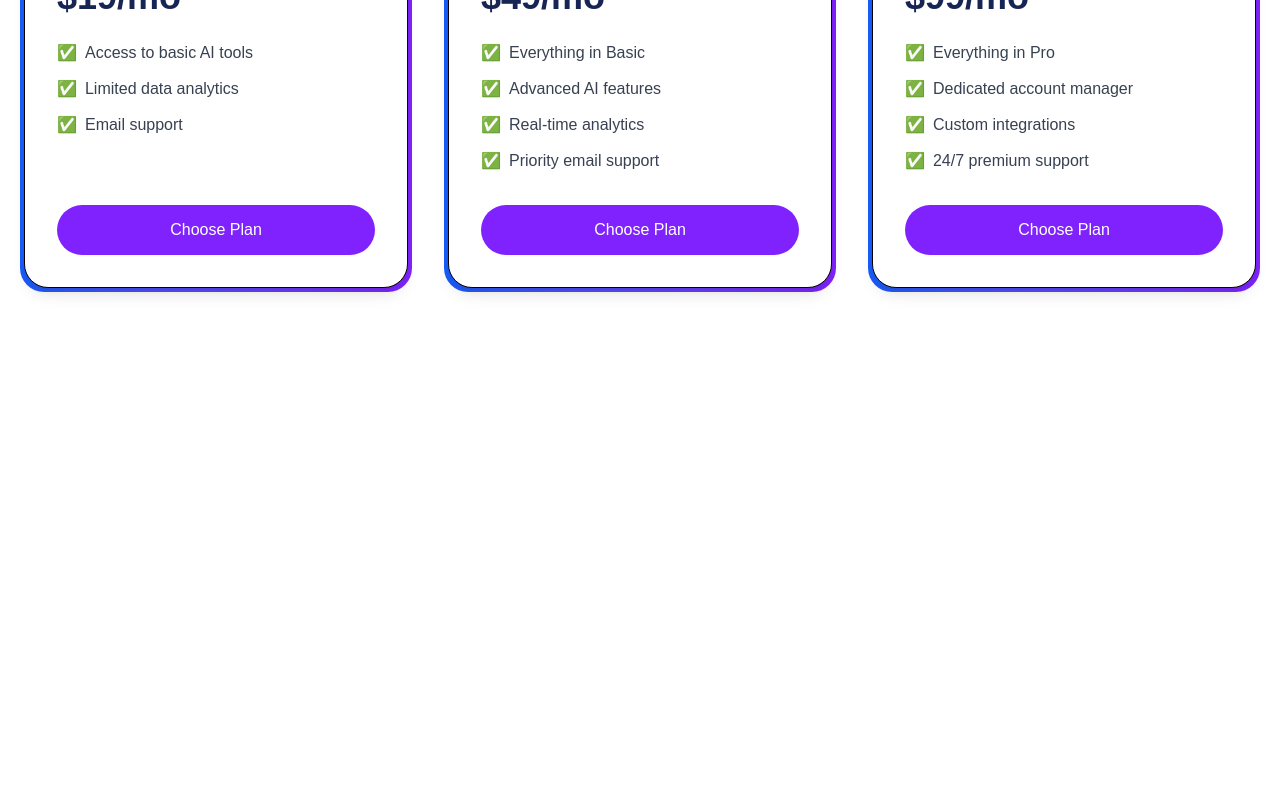
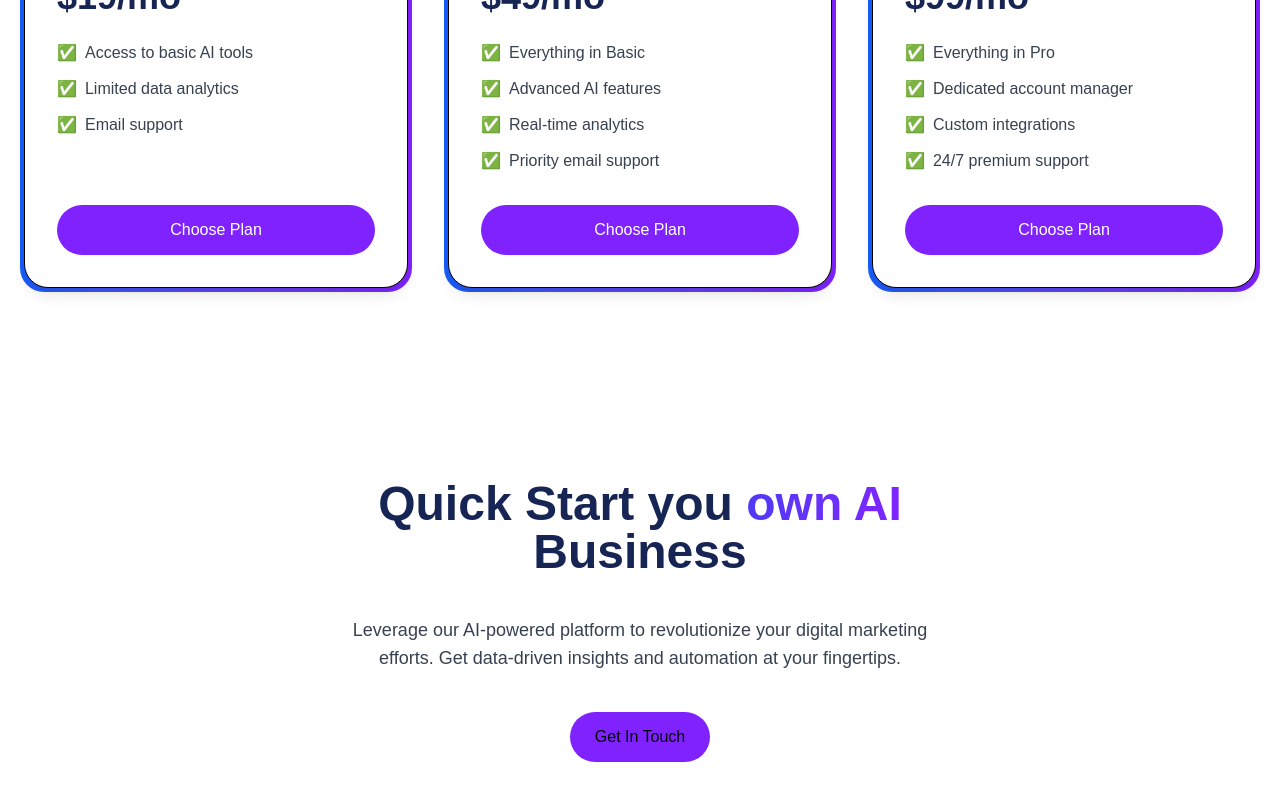
Before and after one commit to Youssef-Chibane/saas-landing-page, a React (Vite) app: page / in a window 1280 px wide. Shown: the part 2440-3240 px from the top of the page. Before the commit the page ends 2752 px from the top, so only its background shows below. Built offline with nearby package versions, Linux system fonts and the light colour scheme.

Commit message:
added CallToAction section

```diff
--- a/src/App.tsx
+++ b/src/App.tsx
@@ -1,6 +1,7 @@
 import { Layout } from "./components/Layout";
 import { AboutUs } from "./components/sections/AboutUs";
 import { Brands } from "./components/sections/Brands";
+import { CTA } from "./components/sections/CallToAction";
 import { Hero } from "./components/sections/Hero";
 import { Pricing } from "./components/sections/Pricing";
 import { Services } from "./components/sections/Services";
@@ -13,6 +14,7 @@
       <Services />
       <AboutUs />
       <Pricing />
+      <CTA />
     </Layout>
   );
 }
```
